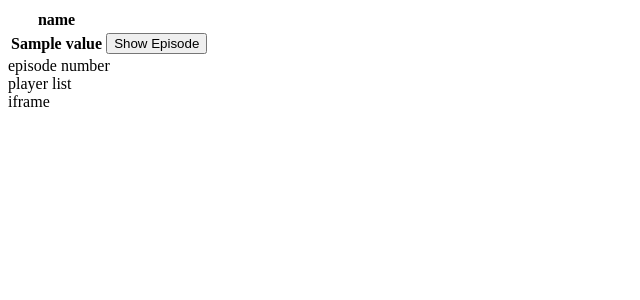
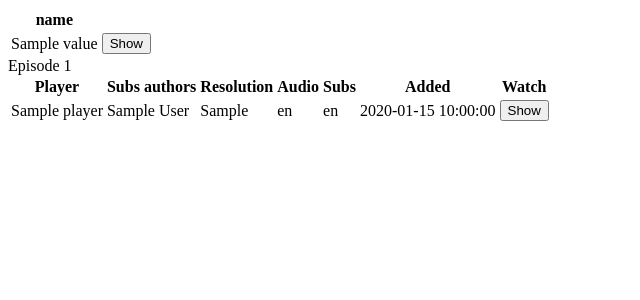
Before and after one commit to MBronko/shinden-scrape, a Flask app: template templates/series.html in a window 1280 px wide. Shown: the top 300 px of the page, without its empty margins (0-640 px from the left). Run offline with Flask 2, Linux system fonts and the light colour scheme; the template is opened without the code that fills it: most values are stand-ins (such as "Sample title", 1, 10 or a date in 2020); lists and menus that the app fills with data are empty; parts of the project's set-up code (start-up, migrations or seed data) failed here and were passed over.

Commit message:
Working version

```diff
--- a/Web_scraping.py
+++ b/Web_scraping.py
@@ -33,7 +33,6 @@ def get_series_info(series_id: str):
 
 def get_episode_list(series_id: str) -> list[dict[str, str]]:
     url = f'{base_shinden_url}/series/{series_id}/episodes'
-    print(url)
 
     response = simple_get(url)
     body = BeautifulSoup(response.content, 'html.parser')
@@ -43,11 +42,13 @@ def get_episode_list(series_id: str) -> list[dict[str, str]]:
     for row in episode_table.find_all('tr'):
         columns = row.find_all('td')
 
+        languages = [span['title'] for span in columns[3].find_all()]
+
         buf = {
             'episode': columns[0].text,
             'title': columns[1].text,
             'online': columns[2].find().attrs['class'][2] == 'fa-check',
-            'lang': columns[3].text,  # todo
+            'languages': ', '.join(languages),
             'release_date': columns[4].text,
             'url': f"{base_shinden_url}{columns[5].find()['href']}"[len(base_shinden_url):]
         }
@@ -63,6 +64,8 @@ def get_player_list(series_id: str, episode_id: str) -> list[dict[str, Union[str
     body = BeautifulSoup(response.content, 'html.parser')
     player_table = body.find('div', class_='table-responsive').find('tbody')
 
+    episode_number = body.find('dl', class_='info-aside-list').find('dd').text
+
     player_list = []
     for row in player_table.find_all('tr'):
         columns: list[BeautifulSoup] = row.find_all('td')
@@ -73,15 +76,16 @@ def get_player_list(series_id: str, episode_id: str) -> list[dict[str, Union[str
             subs_authors = res_favicon.attrs['title']
         else:
             subs_fav_icon = ''
-            subs_authors = 'noname'
+            subs_authors = ''
 
         buf = {
             'subs-fav-icon-url': subs_fav_icon,
             'subs-authors': subs_authors,
-            'data-episode': json.loads(columns[5].find('a').attrs['data-episode'])
+            'episode_number': episode_number,
+            **json.loads(columns[5].find('a').attrs['data-episode'])
         }
         player_list.append(buf)
-    print(player_list)
+    # print(player_list)
     return player_list
 
 
@@ -114,9 +118,6 @@ def get_player(player_id: str) -> str:
     except TypeError:
         return ''
 
-
-print(get_episode_list(test_series_id))
-
 #
 # for player in get_episode(url_episode):
 #     src = get_player(player['data-episode']['online_id'])
--- a/main.py
+++ b/main.py
@@ -32,13 +32,13 @@ def episodes(series_id):
 def episode(series_id, episode_id):
     series_info = get_series_info(series_id)
     episode_data = get_episode_list(series_id)
-    players_data = get_player_list(series_id, episode_id)
+    player_list = get_player_list(series_id, episode_id)
 
     kwargs = {
         'include_series_template': True,
         'series_info': series_info,
         'episode_list': episode_data,
-        'players_list': players_data
+        'player_list': player_list
     }
     return render_template('index.html', **kwargs)
 
--- a/templates/series.html
+++ b/templates/series.html
@@ -18,17 +18,17 @@
         {% for episode in episode_list %}
         <tr>
             {% for key, value in episode.items() if key != 'url' %}
-                        <th>
+            <td>
                 {{ value }}
-                        </th>
+            </td>
             {% endfor %}
-                    <th>
+            <td>
                 <a href={{ episode['url'] }}>
                 <button>
-                                Show Episode
+                    Show
                 </button>
                 </a>
-                    </th>
+            </td>
         </tr>
         {% endfor %}
         </tbody>
@@ -39,13 +39,80 @@
 
 </div>
 <div class='player-list'>
+    {% if player_list %}
     <div>
-        episode number
+        Episode {{ player_list[0]['episode_number'] }}
     </div>
     <div>
-        player list
+        <table>
+            <thead>
+            <tr>
+                <th>Player</th>
+                <th>Subs authors</th>
+                <th>Resolution</th>
+                <th>Audio</th>
+                <th>Subs</th>
+                <th>Added</th>
+                <th>Watch</th>
+            </tr>
+            </thead>
+            <tbody>
+            {% for player in player_list %}
+            <tr>
+                <td>{{ player['player'] }}</td>
+                <td>
+                    {% if player['subs-fav-icon-url'] %}
+                    <img src="{{ player['subs-fav-icon-url'] }}" height="20" width="20" alt="">
+                    {% endif %}
+                    {{ player['subs-authors'] }}
+                </td>
+                <td>
+                    {{ player['max_res'] }}
+                </td>
+                <td>
+                    {{ player['lang_audio'] }}
+                </td>
+                <td>
+                    {{ player['lang_subs'] }}
+                </td>
+                <td>
+                    {{ player['added'] }}
+                </td>
+                <td>
+                    <button id='{{ player['online_id'] }}' onclick='request_player(this.id)'>Show</button>
+                </td>
+            </tr>
+            {% endfor %}
+            </tbody>
+        </table>
     </div>
+    {% endif %}
 </div>
 <div id='iframe'>
-    iframe
 </div>
+
+<script>
+    function show_player(url){
+        document.getElementById('iframe').innerHTML = `<iframe allowfullscreen="" height="431" src="${url}" width="765"></iframe>`
+    }
+
+    function request_player(player_id) {
+        get_url = location.origin + '/player/' + player_id;
+
+        var xmlHttp = new XMLHttpRequest();
+        xmlHttp.onreadystatechange = function () {
+            if (xmlHttp.readyState === 4 && xmlHttp.status === 200)
+                show_player(xmlHttp.responseText);
+        }
+        xmlHttp.open("GET", get_url, true); // true for asynchronous
+        xmlHttp.send(null);
+
+        // var xmlHttp = new XMLHttpRequest();
+        // xmlHttp.open( "GET", get_url, false ); // false for synchronous request
+        // xmlHttp.send( null );
+        // console.log(xmlHttp.responseText);
+        // test = await fetch(fetch_url);
+
+        // console.log(fetch_url)
+    }
+</script>
```
Also changed, not shown: templates/index.html (+2 -7 lines). Lines whose indentation alone changed are shown as unchanged.
